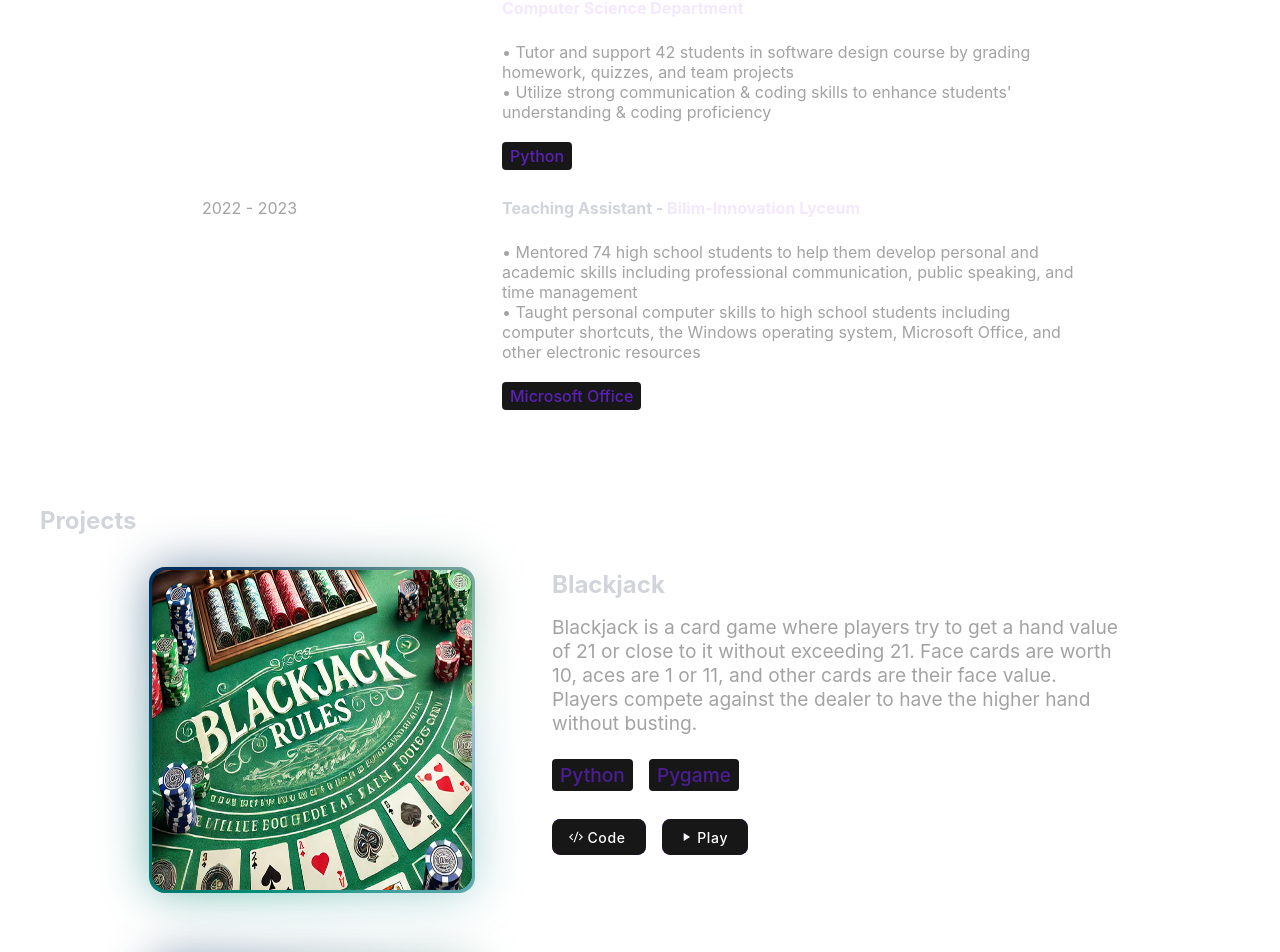
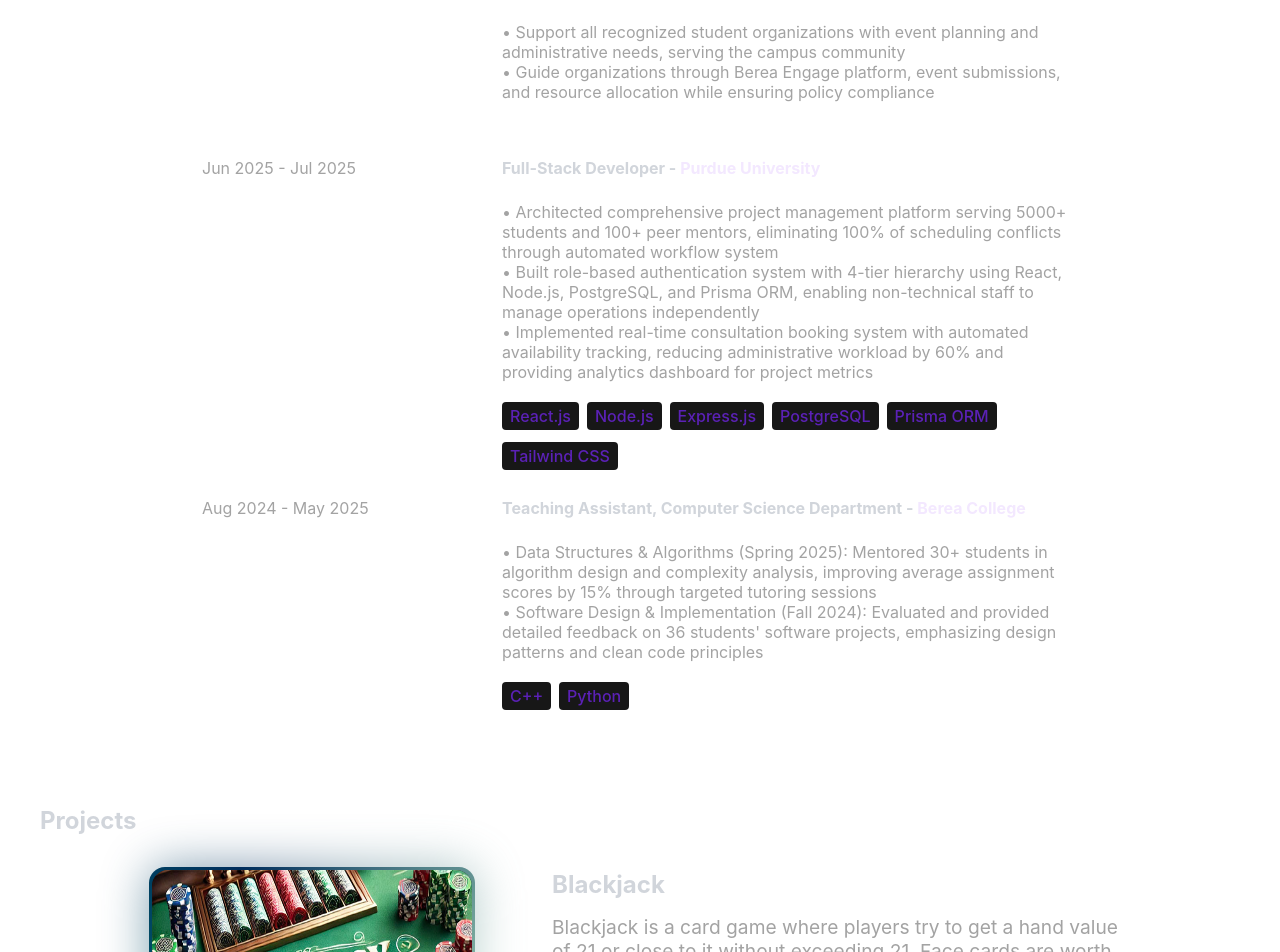
Before and after one commit to nberdi/Portfolio-Website, a React (Vite) app: page / in a window 1280 px wide. Shown: the part 1355-2307 px from the top of the page. Built offline with nearby package versions, Linux system fonts and the light colour scheme.

Commit message:
updated information

```diff
--- a/src/constants/index.ts
+++ b/src/constants/index.ts
@@ -3,10 +3,11 @@ import flashcard_app from "../assets/projects/flashcard_app.png";
 import fruit_catcher from "../assets/projects/fruit_catcher.webp";
 import hangman from "../assets/projects/hangman.png";
 import powergym from "../assets/projects/powergym.jpg";
+import rso_chatbot from "../assets/projects/rso.png";
 import runestone_quiz_grader from "../assets/projects/runestone-quiz-grader.webp";
-import project3 from "../assets/projects/portfolio.jpg";
+import portfolio from "../assets/projects/portfolio.jpg";
 
-export const INTRODUCTION = `I'm a passionate Computer Science student and aspiring software engineer with a focus on full stack development. I create clean, scalable, and user-friendly web applications using technologies like Python, JavaScript, and React. I love solving real-world problems through code and aim to develop solutions that make a difference. Let's build something impactful together!`;
+export const INTRODUCTION = `I'm a Computer Science student at Berea College with experience building web applications that solve real problems. I've developed project management platforms, automated grading systems, and full-stack web apps. I focus on writing clean, functional code and creating tools that help people work more efficiently. Let's build something impactful together!`;
 
 export const ABOUT_TEXT = `I'm a Computer Science major at Berea College and a Teaching Assistant in Software Design & Implementation. I aim to work in an environment that fosters continuous learning and innovation, where I can contribute my AI/ML and software development skills while collaborating with industry experts. I value collaboration and challenging projects that allow me to grow and help the team achieve impactful results. Driven by a passion for creativity, I seek new challenges, whether it's exploring emerging technologies like AI and robotics or engaging in activities that enhance focus and problem-solving. Outside of tech, I pursue interests that stimulate critical thinking and foster unique ideas, offering fresh perspectives for problem-solving.`;
 
@@ -42,22 +43,36 @@ export const KEYWORDS_ARRAY = [
 
 export const EXPERIENCES = [
   {
-    year: "2024 - Present",
-    role: "Teaching Assistant, Software Design & Implementation",
-    company: "Berea College Computer Science Department",
-    description1: `• Tutor and support 42 students in software design course by grading homework, quizzes, and team projects`,
-    description2: `• Utilize strong communication & coding skills to enhance students' understanding & coding proficiency`,
-    technologies: ["Python"],
+    year: "Aug 2025 - Present",
+    role: "Recognized Student Organizations Assistant",
+    company: "Berea College",
+    description1: `• Support all recognized student organizations with event planning and administrative needs, serving the campus community`,
+    description2: `• Guide organizations through Berea Engage platform, event submissions, and resource allocation while ensuring policy compliance`,
+    technologies: [],
   },
   {
-    year: "2022 - 2023",
-    role: "Teaching Assistant",
-    company: "Bilim-Innovation Lyceum",
-    description1: `• Mentored 74 high school students to help them develop personal and academic skills including
-    professional communication, public speaking, and time management`,
-    description2: `• Taught personal computer skills to high school students including computer shortcuts, the Windows
-    operating system, Microsoft Office, and other electronic resources`,
-    technologies: ["Microsoft Office"],
+    year: "Jun 2025 - Jul 2025",
+    role: "Full-Stack Developer",
+    company: "Purdue University",
+    description1: `• Architected comprehensive project management platform serving 5000+ students and 100+ peer mentors, eliminating 100% of scheduling conflicts through automated workflow system`,
+    description2: `• Built role-based authentication system with 4-tier hierarchy using React, Node.js, PostgreSQL, and Prisma ORM, enabling non-technical staff to manage operations independently`,
+    description3: `• Implemented real-time consultation booking system with automated availability tracking, reducing administrative workload by 60% and providing analytics dashboard for project metrics`,
+    technologies: [
+      "React.js",
+      "Node.js",
+      "Express.js",
+      "PostgreSQL",
+      "Prisma ORM",
+      "Tailwind CSS",
+    ],
+  },
+  {
+    year: "Aug 2024 - May 2025",
+    role: "Teaching Assistant, Computer Science Department",
+    company: "Berea College",
+    description1: `• Data Structures & Algorithms (Spring 2025): Mentored 30+ students in algorithm design and complexity analysis, improving average assignment scores by 15% through targeted tutoring sessions`,
+    description2: `• Software Design & Implementation (Fall 2024): Evaluated and provided detailed feedback on 36 students' software projects, emphasizing design patterns and clean code principles`,
+    technologies: ["C++", "Python"],
   },
 ];
 
@@ -68,35 +83,43 @@ export const PROJECTS = [
     link: "https://nberdi.github.io/BlackJack_Game/",
     description:
       "Blackjack is a card game where players try to get a hand value of 21 or close to it without exceeding 21. Face cards are worth 10, aces are 1 or 11, and other cards are their face value. Players compete against the dealer to have the higher hand without busting.",
-    technologies: ["Python", "Pygame"],
+    technologies: ["Pygame"],
     btn: [
       {
         link: "https://github.com/nberdi/BlackJack_Game",
-        text: "Code"
+        text: "Code",
       },
       {
         link: "https://nberdi.github.io/BlackJack_Game/",
-        text: "Play"
-      }
-    ]
+        text: "Play",
+      },
+    ],
   },
   {
     title: "Flahscard App",
     image: flashcard_app,
-    link: "https://flashcardapp-0njv.onrender.com",
+    link: "https://flashcard-app-abtb.onrender.com",
     description:
       "Flashcard App helps users create and study custom flashcards. After signing up and logging in, users can create modules with descriptions, then add, modify, or delete flashcards with questions and answers. It's an easy way to organize and review content for efficient learning.",
-    technologies: ["Python", "Flask", "Jinja", "SQLite", "HTML", "CSS", "JavaScript", "Bootstrap"],
+    technologies: [
+      "Flask",
+      "SQLite",
+      "JavaScript",
+      "Bootstrap",
+      "Jinja",
+      "HTML",
+      "CSS",
+    ],
     btn: [
       {
         link: "https://github.com/nberdi/Flashcard-App",
-        text: "Code"
+        text: "Code",
       },
       {
-        link: "https://flashcardapp-0njv.onrender.com",
-        text: "Visit"
-      }
-    ]
+        link: "https://flashcard-app-abtb.onrender.com",
+        text: "Visit",
+      },
+    ],
   },
   {
     title: "Fruit Catcher",
@@ -104,17 +127,17 @@ export const PROJECTS = [
     link: "https://github.com/nberdi/Fruit-Catcher",
     description:
       "An interactive game developed using Python and Pygame. Players control a bucket to catch falling fruits while avoiding bombs. Each time a fruit is caught, the player earns points. The goal is to collect as many fruits as possible while avoiding bombs and maintaining lives.",
-    technologies: ["Python", "Pygame"],
+    technologies: ["Pygame"],
     btn: [
       {
         link: "https://github.com/nberdi/Fruit-Catcher",
-        text: "Code"
+        text: "Code",
       },
       // {
       //   link: "https://nberdi.github.io/Fruit-Catcher/",
       //   text: "Play"
       // }
-    ]
+    ],
   },
   {
     title: "Hangman",
@@ -122,62 +145,80 @@ export const PROJECTS = [
     link: "https://nberdi.github.io/Hangman/",
     description:
       "Hangman is a word-guessing game where players guess letters to reveal a hidden word. Incorrect guesses add parts to a stick figure, and the game is lost if the figure is completed before the word is guessed. Players aim to guess the word with the fewest mistakes to avoid 'hanging' the stick figure.",
-    technologies: ["JavaScript", "HTML", "CSS", "Bootstrap"],
+    technologies: ["JavaScript", "Bootstrap", "HTML", "CSS"],
     btn: [
       {
         link: "https://github.com/nberdi/Hangman",
-        text: "Code"
+        text: "Code",
       },
       {
         link: "https://nberdi.github.io/Hangman/",
-        text: "Play"
-      }
-    ]
+        text: "Play",
+      },
+    ],
   },
   {
     title: "Power Gym",
     image: powergym,
-    link: "https://github.com/nberdi/Power-Gym",
+    link: "https://nberdi.github.io/Power-Gym/index.html",
     description:
       "Power Gym offers personalized fitness schedules for weight gain, weight loss, and exercise routines. To obtain your customized plan, simply take our brief quiz, and based on your responses, we'll generate a tailored schedule just for you. Once you have your personalized plan, you can access instructional videos that will guide you through all the recommended exercises, helping you achieve your fitness goals effectively and safely.",
-    technologies: ["JavaScript", "HTML", "CSS", "Bootstrap"],
+    technologies: ["JavaScript", "Bootstrap", "HTML", "CSS"],
     btn: [
       {
         link: "https://github.com/nberdi/Power-Gym",
-        text: "Code"
+        text: "Code",
       },
       {
         link: "https://nberdi.github.io/Power-Gym/index.html",
-        text: "Visit"
-      }
-    ]
+        text: "Visit",
+      },
+    ],
+  },
+  {
+    title: "RSO Chatbot",
+    image: rso_chatbot,
+    link: "https://bc-rso-chatbot.onrender.com",
+    description:
+      "A neural network-based chatbot that answers questions about Recognized Student Organizations (RSOs) at Berea College.",
+    technologies: ["PyTorch", "Flask", "NLTK", "JavaScript", "HTML", "CSS"],
+    btn: [
+      {
+        link: "https://github.com/nberdi/BC-RSO-Chatbot",
+        text: "Code",
+      },
+      {
+        link: "https://bc-rso-chatbot.onrender.com",
+        text: "Visit",
+      },
+    ],
   },
   {
     title: "Runestone Quiz Grader",
     image: runestone_quiz_grader,
     link: "https://github.com/nberdi/Runestone-Quiz-Grader",
     description:
-    "Runestone Quiz Grader is an automation tool developed in Python to simplify the grading process for quizzes on platforms like Moodle. It efficiently integrates with Google Sheets to handle data storage and analysis, making grading faster, more accurate, and hassle-free.",
-    technologies: ["Python", "Selenium", "Google Sheets API", "Moodle", "ChromeDriver"],
+      "Runestone Quiz Grader is an automation tool developed in Python to simplify the grading process for quizzes on platforms like Moodle. It efficiently integrates with Google Sheets to handle data storage and analysis, making grading faster, more accurate, and hassle-free.",
+    technologies: ["Python", "Google Sheets API", "Moodle API", "Web Scraping"],
     btn: [
       {
         link: "https://github.com/nberdi/Runestone-Quiz-Grader",
-        text: "Code"
-      }
-    ]
+        text: "Code",
+      },
+    ],
   },
   {
     title: "Portfolio Website",
-    image: project3,
+    image: portfolio,
     link: "https://github.com/nberdi/Portfolio-Website",
     description:
       "My portfolio showcases a collection of my web development projects, highlighting my skills in creating responsive and user-friendly interfaces. Each project is designed to demonstrate my ability to deliver engaging user experiences while effectively solving real-world problems.",
-    technologies: ["React", "TypeScript", "HTML", "CSS"],
+    technologies: ["TypeScript", "React", "HTML", "CSS"],
     btn: [
       {
         link: "https://github.com/nberdi/Portfolio-Website",
-        text: "Code"
-      }
-    ]
+        text: "Code",
+      },
+    ],
   },
 ];
```
